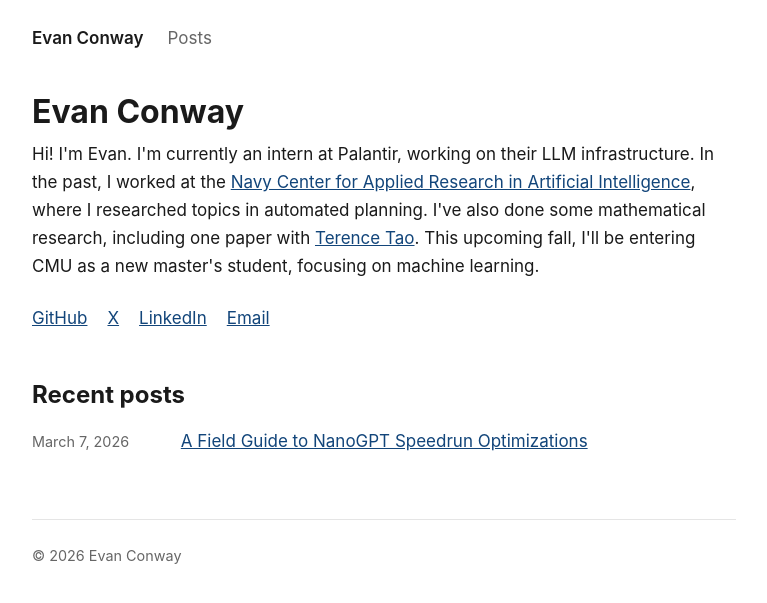
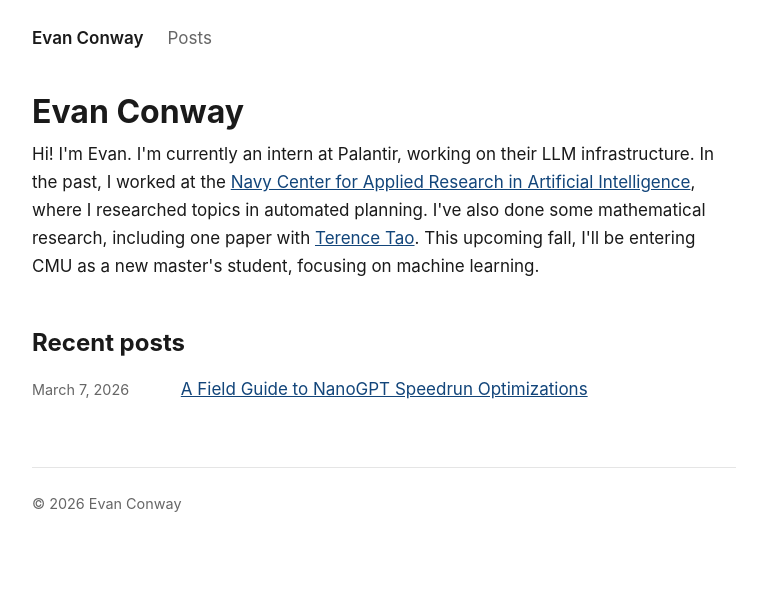
Before and after one commit to evan-conway/evanjayconway.com, a Jekyll site: the page built from index.html, in a window 1280 px wide. Shown: the top 603 px of the page, without its empty margins (256-1023 px from the left). Built offline with Jekyll 4.4.1, drawn with Linux system fonts in a browser that asks for light colours.

Commit message:
hold off on the landing page profile links
Removes the GitHub/X/LinkedIn/email row and its stylesheet rule; to be
added back later. The old values are still in _data/socials.yml on main.

Co-Authored-By: Claude Opus 5 <noreply@anthropic.com>
Claude-Session: https://claude.ai/code/session_0193TQoBMkomC7HU7sxe4Y7a

```diff
--- a/assets/css/main.css
+++ b/assets/css/main.css
@@ -247,16 +247,6 @@ td {
   color: #666;
 }
 
-/* The row of profile links on the landing page. */
-.link-list {
-  display: flex;
-  flex-wrap: wrap;
-  gap: 1.25rem;
-  margin: 1.5rem 0 0;
-  padding: 0;
-  list-style: none;
-}
-
 .post-list {
   padding: 0;
   list-style: none;
--- a/index.html
+++ b/index.html
@@ -23,13 +24,6 @@ title: Evan Conway
   >. This upcoming fall, I'll be entering CMU as a new master's student, focusing on machine learning.
 </p>
 
-<ul class="link-list">
-  <li><a href="https://github.com/evan-conway">GitHub</a></li>
-  <li><a href="https://x.com/evanjayconway">X</a></li>
-  <li><a href="https://www.linkedin.com/in/evan-conway-cs">LinkedIn</a></li>
-  <li><a href="mailto:evanjayconway@gmail.com">Email</a></li>
-</ul>
-
 <h2>Recent posts</h2>
 
 <ul class="post-list">
```
Also changed, not shown: other parts of index.html (+6 -5 lines).
